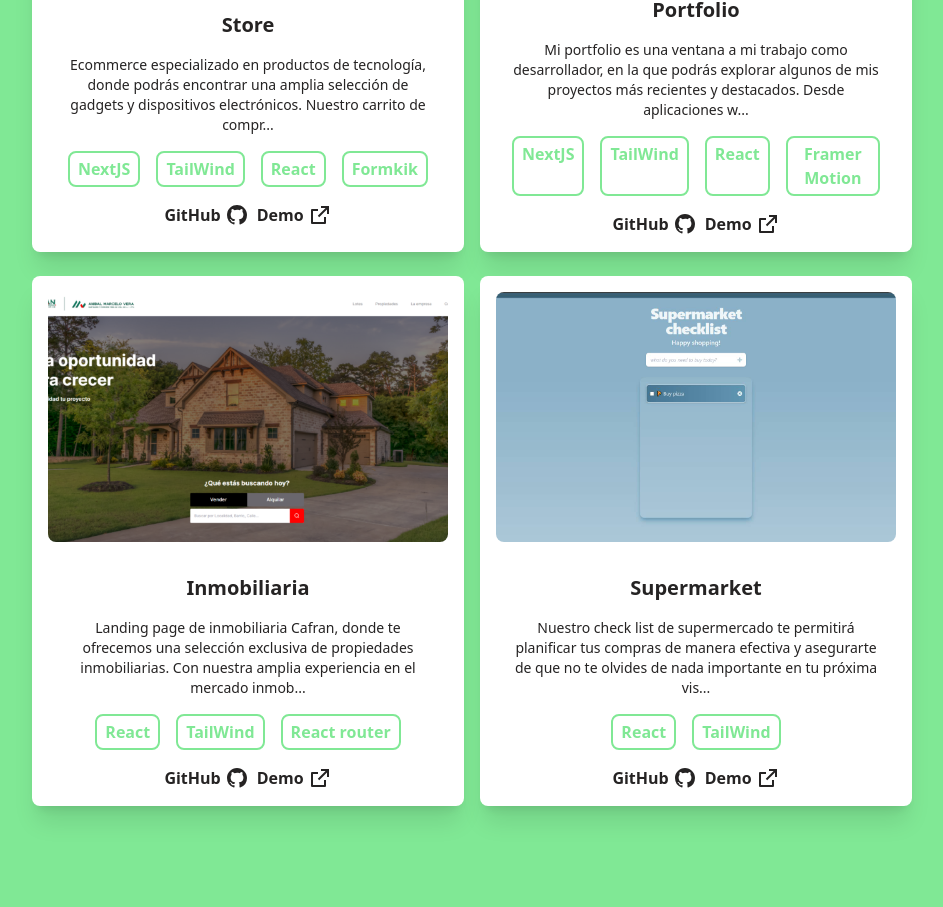
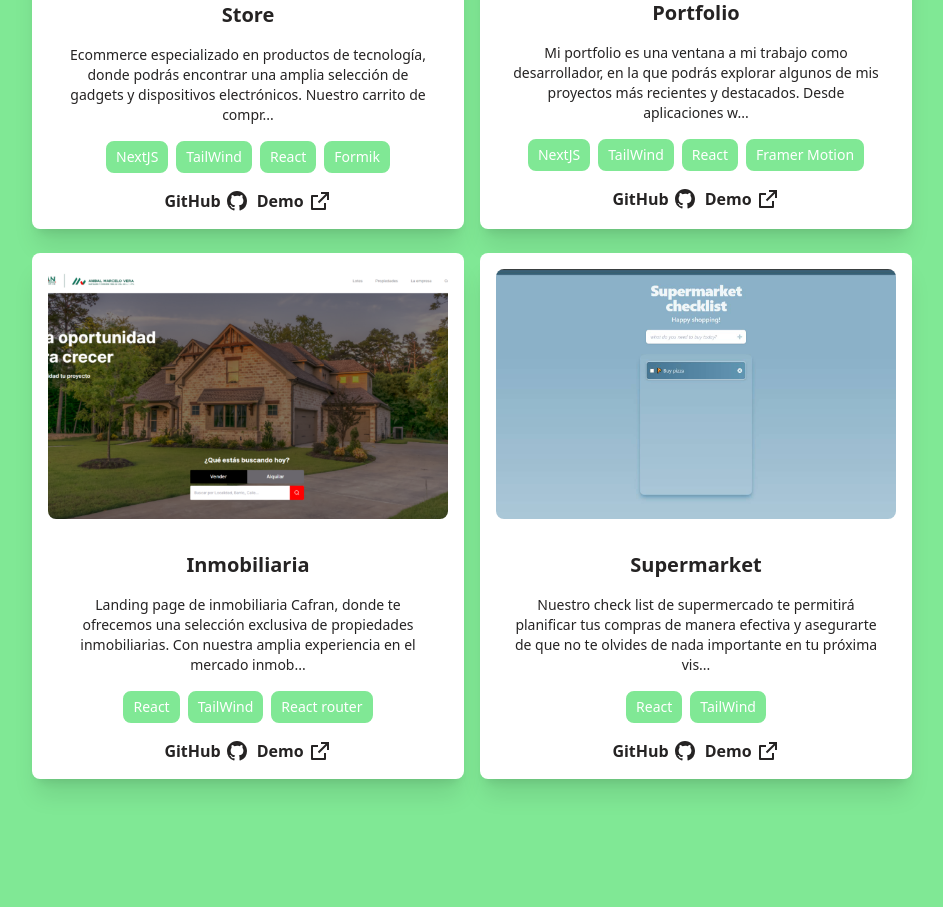
Before and after one commit to julioxr/porfolio, a Next.js app: page / in a window 1280 px wide. Shown: the part 1313-2220 px from the top of the page, without its empty margins (168-1111 px from the left). Built offline with nearby package versions, Linux system fonts and the light colour scheme.

Commit message:
Se mejoro estilos resposives de las tech de la card

```diff
--- a/src/components/portfolio/MainPortfolio.jsx
+++ b/src/components/portfolio/MainPortfolio.jsx
@@ -12,7 +12,7 @@ const cards = [
             "Ecommerce especializado en productos de tecnología, donde podrás encontrar una amplia selección de gadgets y dispositivos electrónicos. Nuestro carrito de compra te permite agregar los productos que te interesan y finalizar tu compra de manera rápida y segura. ¡Haz tu pedido hoy y obtén los últimos avances en tecnología!",
         github: "https://github.com/julioxr/tienda",
         web: "https://tienda-julioxr.vercel.app/",
-        tech: ["NextJS", "TailWind", "React", "Formkik"],
+        tech: ["NextJS", "TailWind", "React", "Formik"],
     },
     {
         id: 2,
--- a/src/components/portfolio/TechnologyCard.jsx
+++ b/src/components/portfolio/TechnologyCard.jsx
@@ -2,11 +2,11 @@ import React from "react";
 
 const TechnologyCard = ({ tech }) => {
     return (
-        <div className="flex gap-4 justify-center font-semibold">
+        <div className=" flex gap-2 flex-wrap justify-center items-center font-medium">
             {tech.map((t) => (
                 <span
                     key={t}
-                    className="py-1 px-2 bg-white border-2 border-celadon rounded-lg text-celadon"
+                    className="py-1 px-2 border-[2px] text-sm border-celadon bg-celadon rounded-lg whitespace-nowrap text-white"
                 >
                     {t}
                 </span>
```
